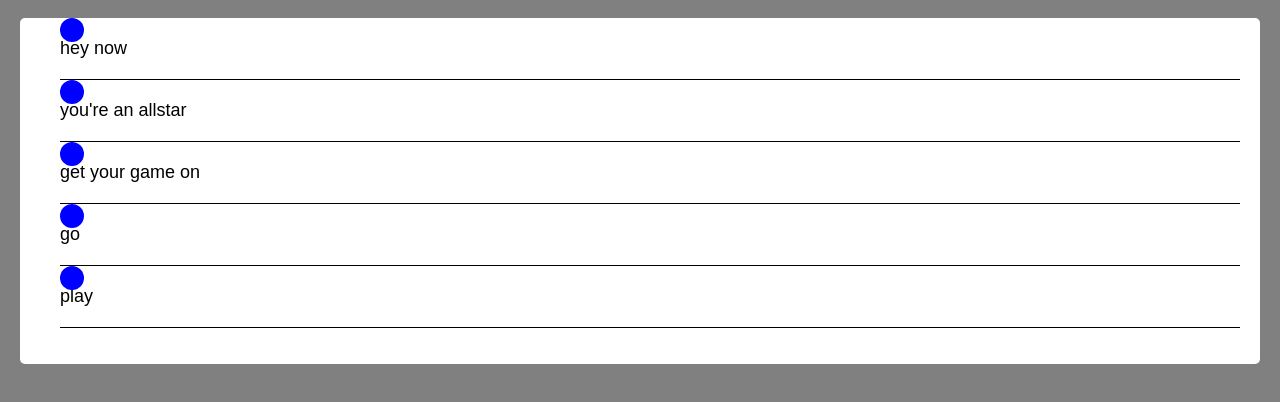
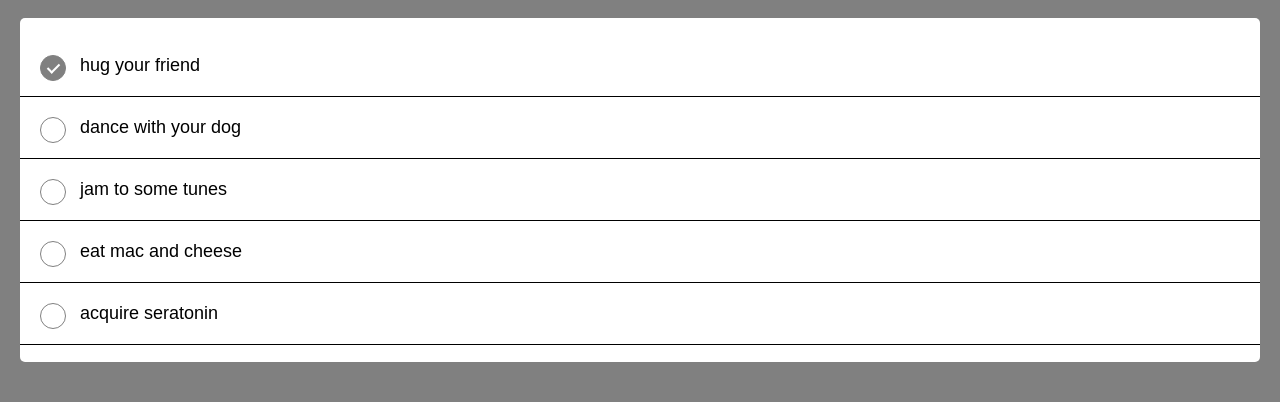
Before and after one commit to toriduong/to-do-list, a plain HTML site: page index.html in a window 1280 px wide. Shown: the part 50-452 px from the top of the page. Drawn offline with Linux system fonts and the light colour scheme; a web font is replaced by a local one.

Commit message:
fixed layout of lists, implemented checkboxes

```diff
--- a/index.css
+++ b/index.css
@@ -7,18 +7,26 @@ body {
 .container {
   background-color: white;
   border-radius: 5px;
-  padding: 0 20px 20px 0;
+  padding: 1px 0 1px 0;
+}
+
+ul {
+  padding-left: 0;
 }
 
 /* style for the list items */
-ul li {
+.container li {
   cursor: pointer;
   position: relative;
-  padding: 20px 0 20px 0;
+  padding: 20px 0 20px 20px;
   background: white;
   font-size: 18px;
   list-style-type: none;
   border-bottom: black solid 1px;
+}
+
+.check {
+  padding-left: 40px;
 }
 
 /* hide default checkbox */
@@ -44,23 +52,52 @@ ul li {
 .checkmark {
   position: absolute;
   cursor: pointer;
-  top: 0;
   left: 0;
   height: 24px;
   width: 24px;
-  border-color: blue;
-  background-color: blue;
+  border: 1px solid gray;
   border-radius: 50%;
 }
 
 /* on mouse-over, add fill */
-.check:hover input ~  .checkmark {
+.container li:hover {
+  cursor: pointer;
+  background-color: lightgray;
+  transition: 0.2s;
+}
+
+li:hover input ~ .checkmark {
+  cursor: pointer;
+  background-color: gray;
+}
+
+/* when checked, keep fill */
+li input:checked ~ .checkmark {
+  background-color: gray;
+  cursor: pointer;
+}
+
+/* create indicator/checked (hidden when not checked) */
+.checkmark:after {
+  content: "";
+  position: absolute;
+  display: none;
+}
+
+/* show checkmark when clicked */
+li input:checked ~ .checkmark:after {
   display: block;
-  background-color: blue;
-  cursor: pointer;
-  border-radius: 50%;
-  height: 12px;
-  width: 12px;
-  top: 4;
-  left: 4;
 }
+
+/* styling checkmark */
+li .checkmark:after {
+  left: 9px;
+  top: 5px;
+  width: 5px;
+  height: 10px;
+  border: solid white;
+  border-width: 0 2px 2px 0;
+  -webkit-transform: rotate(45deg);
+  -ms-transform: rotate(45deg);
+  transform: rotate(45deg);
+}
--- a/index.html
+++ b/index.html
@@ -10,31 +10,36 @@
 
 <body>
   <div class="container">
-    <ul id="myLIST">
+    <ul>
+      <li>
+        <label class="check">
+        <input type="checkbox" checked="checked">hug your friend
+        <span class="checkmark"></span></label>
+        </li>
+
+      <li>
       <label class="check">
-        <li><input type="checkbox" checked="checked">hey now
-        <span class="checkmark"></span></li>
-      </label>
+        <input type="checkbox">dance with your dog
+        <span class="checkmark"></span></label>
+      </li>
 
+      <li>
       <label class="check">
-        <li><input type="checkbox">you're an allstar
-        <span class="checkmark"></span></li>
-      </label>
+      <input type="checkbox">jam to some tunes
+        <span class="checkmark"></span>
+      </li>
 
+      <li>
       <label class="check">
-        <li><input type="checkbox">get your game on
-        <span class="checkmark"></span></li>
-      </label>
+      <input type="checkbox">eat mac and cheese
+        <span class="checkmark"></span>
+      </li>
 
+      <li>
       <label class="check">
-        <li><input type="checkbox">go
-        <span class="checkmark"></span></li>
-      </label>
-
-      <label class="check">
-        <li><input type="checkbox">play
-        <span class="checkmark"></span></li>
-      </label>
+      <input type="checkbox">acquire seratonin
+        <span class="checkmark"></span>
+      </li>
     </ul>
   </div>
 </body>
```
